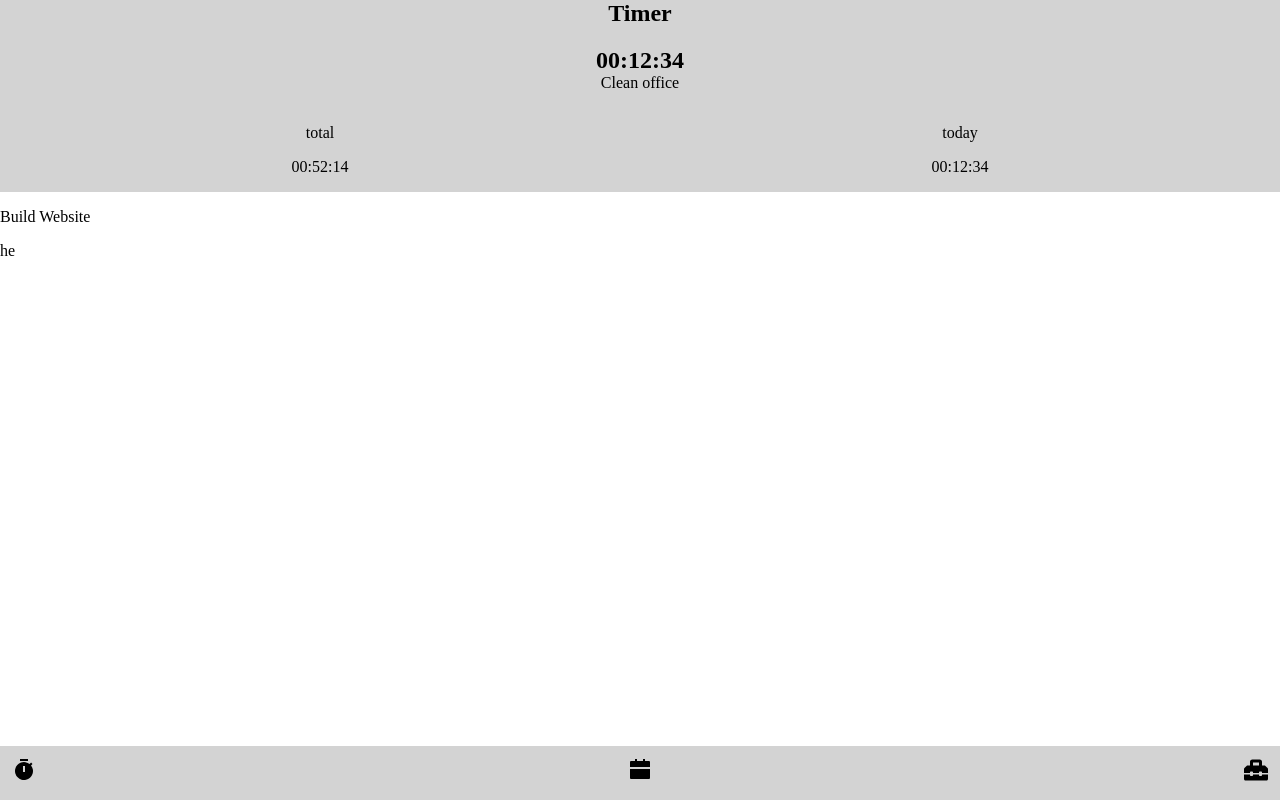
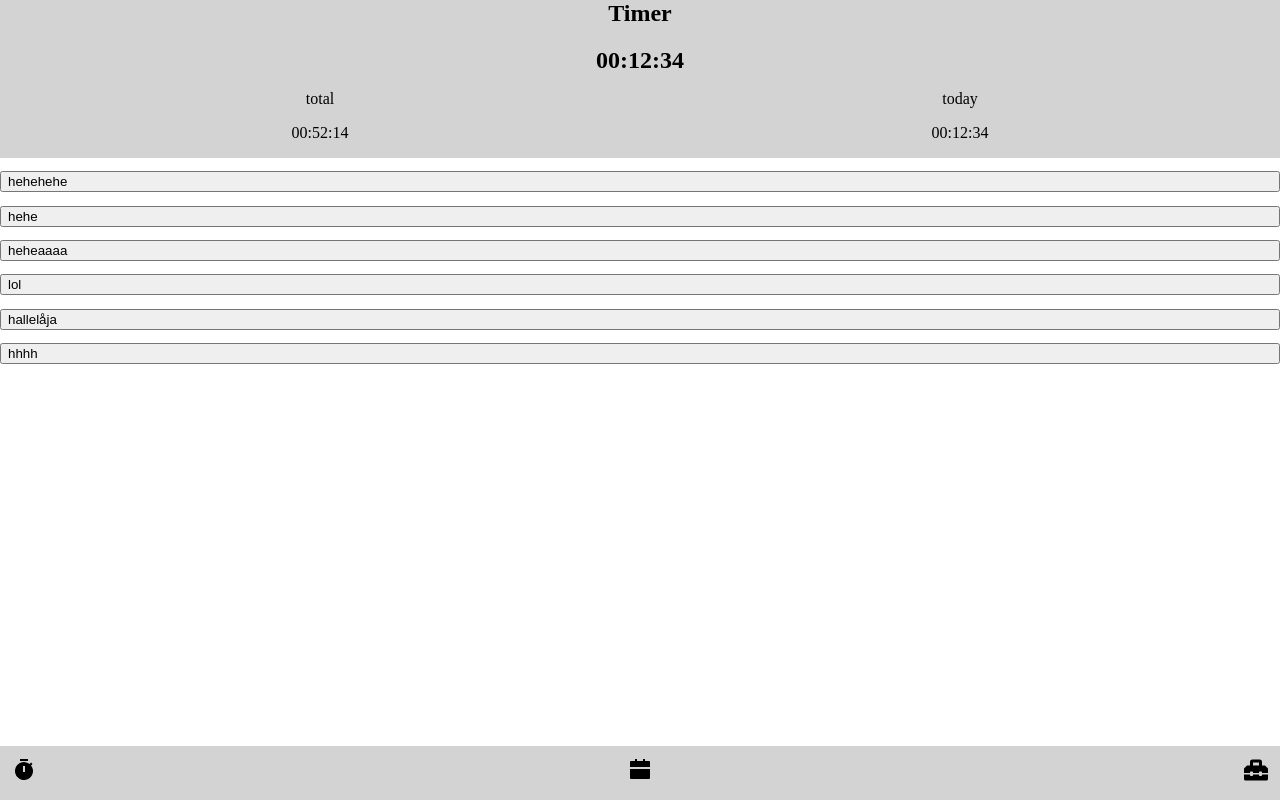
Before and after one commit to Zerowhizkey/Time-tracking-app, a React (Vite) app: page / in a window 1280 px wide. Built offline with nearby package versions, Linux system fonts and the light colour scheme; data requests are answered from the project's data file.

Commit message:
cleaned up some more code, added timelogs and post req for time

```diff
--- a/db.json
+++ b/db.json
@@ -1,27 +1,89 @@
 {
   "projects": [
     {
-      "id": "dc006981-4247-47df-bd28-5430a847a329",
-      "name": "Build Website",
+      "id": "c7d53734-82e5-4127-b061-fceff0ef3836",
+      "name": "hej",
       "color": "#5e72e4"
     },
     {
-      "id": "01ce05c3-e009-4d77-b920-ef8f6e721cec",
+      "id": "74da035b-1dff-4fe1-a92d-8c24a4434f7c",
+      "name": "halå",
+      "color": "#5e72e4"
+    },
+    {
+      "id": "d6d060ef-8306-4bc2-9efc-ea654ce4871e",
       "name": "he",
-      "color": "#010208ff"
+      "color": "#5e72e4"
     }
   ],
   "tasks": [
     {
-      "id": "9059d8cc-6d3b-4be7-a4ca-a0c71ff62443",
-      "projectId": "dc006981-4247-47df-bd28-5430a847a329",
-      "title": "React"
+      "id": "fb707eff-fe5f-4b24-bc98-50eea3a56e64",
+      "projectId": "c7d53734-82e5-4127-b061-fceff0ef3836",
+      "title": "hehehehe"
     },
     {
-      "id": "0aee5e2b-755f-4eca-bc81-d3bd5addfb79",
-      "projectId": "dc006981-4247-47df-bd28-5430a847a329",
-      "title": "Api"
+      "id": "770146c2-d656-400b-acc7-5fe24995b0ff",
+      "projectId": "c7d53734-82e5-4127-b061-fceff0ef3836",
+      "title": "hehe"
+    },
+    {
+      "id": "9cd246dc-e4d7-408b-8345-a80a66f3976e",
+      "projectId": "c7d53734-82e5-4127-b061-fceff0ef3836",
+      "title": "heheaaaa"
+    },
+    {
+      "id": "06d8007a-27ab-4cc9-aac2-da70982ecb6a",
+      "projectId": "c7d53734-82e5-4127-b061-fceff0ef3836",
+      "title": "lol"
+    },
+    {
+      "id": "c16834fa-ad3b-4b9a-b6d8-48fe29c556e6",
+      "projectId": "74da035b-1dff-4fe1-a92d-8c24a4434f7c",
+      "title": "hallelåja"
+    },
+    {
+      "id": "e08d0ba0-fc3d-4780-9f67-78a49686ed29",
+      "projectId": "d6d060ef-8306-4bc2-9efc-ea654ce4871e",
+      "title": "hhhh"
     }
   ],
-  "timelogs": []
+  "timelogs": [
+    {
+      "id": "<random id>",
+      "taskId": "<task id>",
+      "start": "2022-10-12T10:49:33.081Z",
+      "end": "2022-10-12T10:49:33.081Z"
+    },
+    {
+      "id": "<random id>",
+      "taskId": "<task id>",
+      "start": "2022-10-12T10:49:33.081Z",
+      "end": "2022-10-12T10:49:33.081Z"
+    },
+    {
+      "id": "<random id>",
+      "taskId": "<task id>",
+      "start": "2022-10-12T10:49:33.081Z",
+      "end": "2022-10-12T10:49:33.081Z"
+    },
+    {
+      "id": "6587a7b5-706b-4108-ae2d-42dac9b1b84e",
+      "taskId": "fb707eff-fe5f-4b24-bc98-50eea3a56e64",
+      "start": "bajs",
+      "stop": "korv"
+    },
+    {
+      "id": "d9128b03-917b-4610-bd22-41ca9db33d71",
+      "taskId": "9cd246dc-e4d7-408b-8345-a80a66f3976e",
+      "start": "bajs",
+      "stop": "korv"
+    },
+    {
+      "id": "39c2d375-b078-421a-832f-cdd3f04e72b5",
+      "taskId": "e08d0ba0-fc3d-4780-9f67-78a49686ed29",
+      "start": "bajs",
+      "stop": "korv"
+    }
+  ]
 }
--- a/src/api/api.js
+++ b/src/api/api.js
@@ -7,7 +7,7 @@ export const getProducts = async () => {
 		method: "get",
 		url: `${URL}/projects`,
 	});
-	console.log(data);
+	// console.log(data);
 	return data;
 };
 
@@ -16,7 +16,7 @@ export const getTasks = async () => {
 		method: "get",
 		url: `${URL}/tasks`,
 	});
-	console.log(data);
+	// console.log(data);
 	return data;
 };
 
@@ -25,18 +25,26 @@ export const getTimes = async () => {
 		method: "get",
 		url: `${URL}/timelogs`,
 	});
-	console.log(data);
+	// console.log(data);
 	return data;
 };
 
-export async function addTask(test) {
+export async function addTask(taskData) {
 	const response = await axios.request({
 		method: "post",
 		url: `http://localhost:3000/tasks`,
-		data: test,
+		data: taskData,
 	});
-	// await getTask();
-	console.log(response);
+	// console.log(response);
+	return;
+}
+export async function addTime(timeData) {
+	const response = await axios.request({
+		method: "post",
+		url: `http://localhost:3000/timelogs`,
+		data: timeData,
+	});
+	// console.log(response);
 	return;
 }
 
@@ -45,7 +53,7 @@ export async function deleteTask(id) {
 		method: "delete",
 		url: `http://localhost:3000/tasks/${id}`,
 	});
-	console.log(response)
+	// console.log(response)
 	return;
 }
 export async function deleteProjects(id) {
@@ -53,6 +61,6 @@ export async function deleteProjects(id) {
 		method: "delete",
 		url: `http://localhost:3000/projects/${id}`,
 	});
-	console.log(response)
+	// console.log(response)
 	return;
 }
--- a/src/context/ProjectContext.jsx
+++ b/src/context/ProjectContext.jsx
@@ -1,26 +1,17 @@
 import { createContext, useContext, useState, useEffect } from "react";
 import axios from "axios";
 export const ProjectContex = createContext();
-import { getProducts } from "../api/api";
+import { getProducts, getTimes } from "../api/api";
 export const ProjectProvider = ({ children }) => {
 	const [project, setProject] = useState([]);
 	const [task, setTask] = useState([]);
 	const [time, setTime] = useState([]);
 
-	// useEffect(() => {
 	async function getProject() {
 		const data = await getProducts();
 		setProject(data);
-		// const { data } = await axios.request({
-		// 	method: "get",
-		// 	url: `http://localhost:3000/projects`,
-		// });
-		// setProject(data);
 	}
-	// getProject();
-	// }, []);
 
-	// useEffect(() => {
 	async function getTask() {
 		const { data } = await axios.request({
 			method: "get",
@@ -28,12 +19,17 @@ export const ProjectProvider = ({ children }) => {
 		});
 		setTask(data);
 	}
-	// }, []);
+
+	async function getTime() {
+		const data = await getTimes();
+		setTime(data);
+	}
 
 	useEffect(() => {
 		function worki() {
 			getProject();
 			getTask();
+			getTimes();
 		}
 		worki();
 	}, []);
@@ -49,6 +45,7 @@ export const ProjectProvider = ({ children }) => {
 				setTime,
 				getProject,
 				getTask,
+				getTime,
 			}}
 		>
 			{children}
@@ -63,3 +60,14 @@ export const useProjects = () => {
 	}
 	return context;
 };
+// getProject();
+// }, []);
+
+// useEffect(() => {
+// const { data } = await axios.request({
+// 	method: "get",
+// 	url: `http://localhost:3000/projects`,
+// });
+// setProject(data);
+// }, []);
+// useEffect(() => {
--- a/src/pages/Home.jsx
+++ b/src/pages/Home.jsx
@@ -1,8 +1,8 @@
-import React from "react";
-
+import React, { useState } from "react";
 import styled from "styled-components";
 import { useProjects } from "../context/ProjectContext";
-
+import { addTime } from "../api/api";
+import { v4 as uuid } from "uuid";
 const Container = styled.div`
 	display: grid;
 `;
@@ -17,15 +17,45 @@ const Header = styled.div`
 `;
 
 const Home = () => {
-	const { project } = useProjects();
+	const { task, getTime } = useProjects();
+	const [currentTask, setCurrentTask] = useState(null);
+	const unique_id = uuid();
 
+	const handleCurrentTask = (e) => {
+		// console.log(e.target.value);
+		setCurrentTask(e.target.value);
+	};
+
+	const handleTime = async (timeData) => {
+		await addTime(timeData);
+		getTime();
+	};
+
+	// console.log(currentTask);
+	const theChoosenOne = task.find((ta) => ta.id === currentTask);
+	// console.log(theChoosenOne);
 	return (
 		<Container>
 			<Header>
 				<h2 style={{ marginTop: "0" }}>Timer</h2>
 				<h2 style={{ marginBottom: "0" }}>00:12:34</h2>
-				<p style={{ marginTop: "0" }}>Clean office</p>
-
+				{theChoosenOne && (
+					<>
+						<p style={{ marginTop: "0" }}>{theChoosenOne.title}</p>
+						<button
+							onClick={() =>
+								handleTime({
+									id: unique_id,
+									taskId: currentTask,
+									start: "bajs",
+									stop: "korv",
+								})
+							}
+						>
+							Start
+						</button>
+					</>
+				)}
 				<div style={{ display: "flex", justifyContent: "space-around" }}>
 					<div>
 						<p>total</p>
@@ -37,11 +67,16 @@ const Home = () => {
 					</div>
 				</div>
 			</Header>
-			{project &&
-				project.map((proj) => (
-					<span key={proj.id} style={{ marginTop: "1em", display: "flex" }}>
-						{proj.name}
-					</span>
+			{task &&
+				task.map((ta) => (
+					<button
+						onClick={handleCurrentTask}
+						key={ta.id}
+						value={ta.id}
+						style={{ marginTop: "1em", display: "flex" }}
+					>
+						{ta.title}
+					</button>
 				))}
 			<ItemContainer></ItemContainer>
 		</Container>
@@ -84,4 +119,4 @@ export default Home;
 	/* ))} */
 }
 // import { useLoaderData } from "react-router-dom";
-// console.log(project);
+// console.log(task);
--- a/src/pages/Tasks.jsx
+++ b/src/pages/Tasks.jsx
@@ -18,8 +18,8 @@ const Tasks = () => {
 	const [currentTask, setCurrentTask] = useState(null);
 	const unique_id = uuid();
 
-	async function handleClick(test) {
-		await addTask(test);
+	async function handleClick(taskData) {
+		await addTask(taskData);
 		getTask();
 	}
 
@@ -43,7 +43,7 @@ const Tasks = () => {
 		setInput(e.target.value);
 	};
 
-	console.log(currentTask);
+	// console.log(currentTask);
 
 	return (
 		<Container>
@@ -110,20 +110,20 @@ export default Tasks;
 // currentTask,
 // useEffect(() => {
 // 	async function getTask() {
-// 		const { data } = await axios.request({
+// 		const { taskData } = await axios.request({
 // 			method: "get",
 // 			url: `http://localhost:3000/tasks`,
 // 		});
-// 		setTask(data);
+// 		setTask(taskData);
 // 	}
 // 	getTask();
 // }, []);
-// async function addTask(test) {
+// async function addTask(taskData) {
 // 	const response = await axios.request({
 // 		method: "post",
 // 		url: `http://localhost:3000/tasks`,
-// 		data: { id: unique_id, projectId: currentProject, title: input },
+// 		taskData: { id: unique_id, projectId: currentProject, title: input },
 // 	});
 // 	await getTask();
-// 	return response.data;
+// 	return response.taskData;
 // }
```
